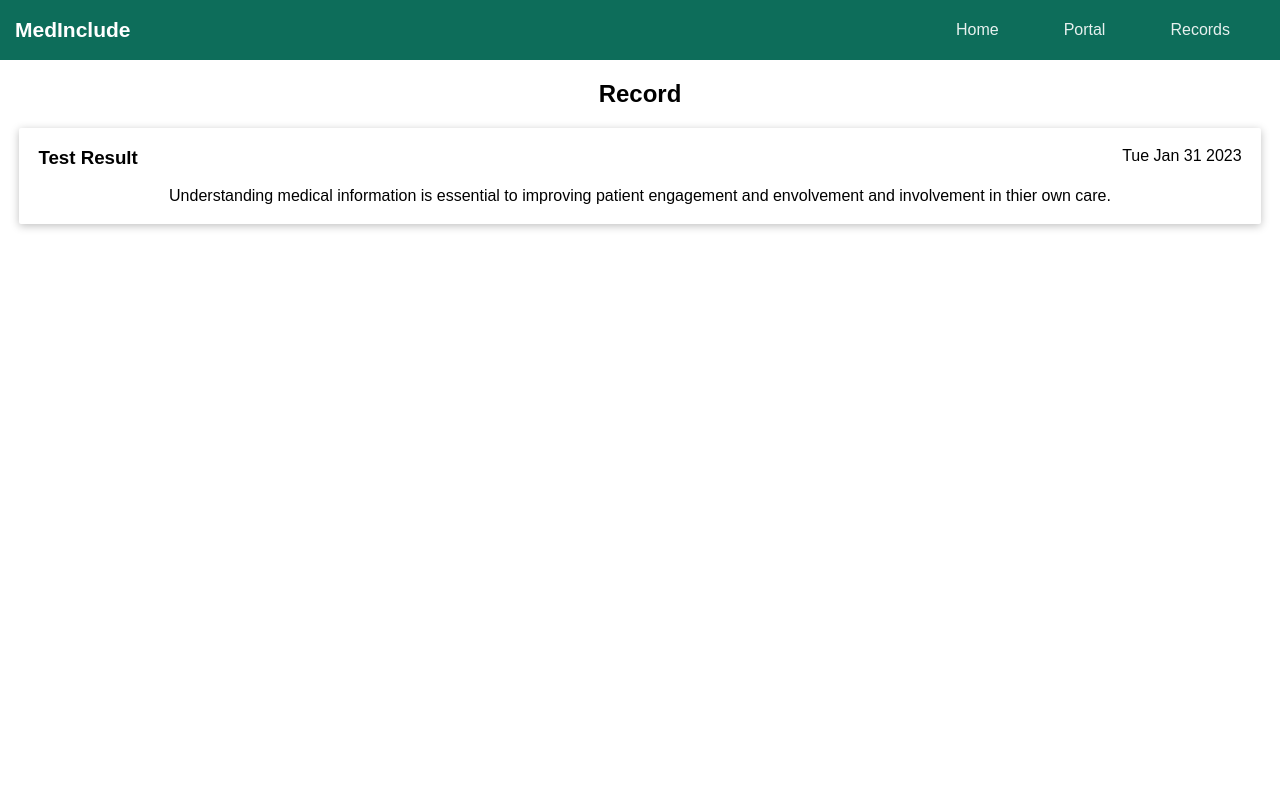
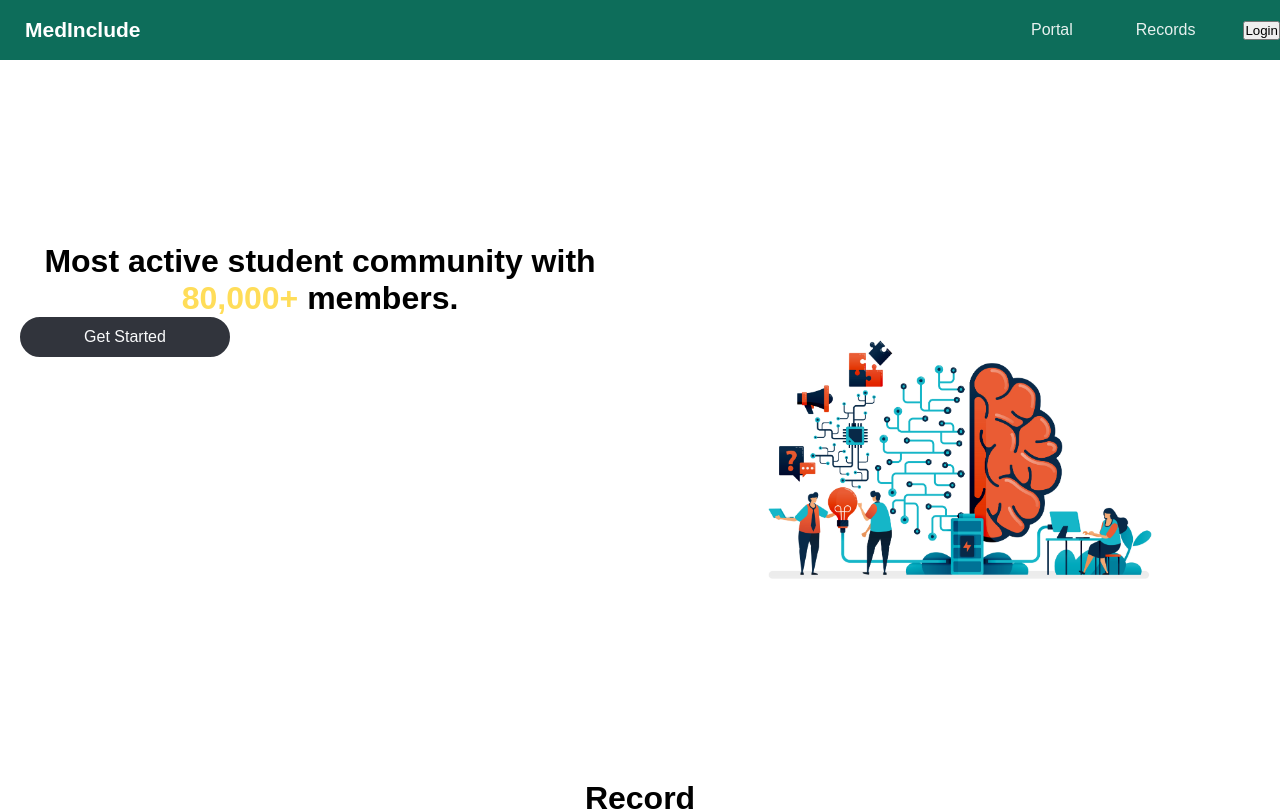
Before and after one commit to GAURAV1-ui/MedInclude.github.io, a React (Create React App) app in the folder medinclude/: page / in a window 1280 px wide. Shown: the top 811 px of the page. Built offline with nearby package versions, Linux system fonts and the light colour scheme.

Commit message:
new commit

```diff
--- a/medinclude/src/App.js
+++ b/medinclude/src/App.js
@@ -1,12 +1,12 @@
 import './App.css';
 import Navbar from './components/Menu/Navbar';
-import Home from './Home/Home';
+import Portal from './Portal/Portal';
 
 function App() {
   return (
     <div className="App">
       <Navbar/>
-      <Home/>
+      <Portal/>
     </div>
   );
 }
--- a/medinclude/src/Home/Home.js
+++ /dev/null
@@ -1,20 +0,0 @@
-import React from 'react'
-import TextContainer from '../components/TextContainer/TextContainer';
-import styles from './Home.module.css';
-
-const Home = () => {
-  return (
-    <>
-    <div className={styles.home}>
-        <h2>Record</h2>
-    </div>
-    <div>
-        <TextContainer/>
-
-    </div>
-
-    </>
-  )
-}
-
-export default Home
--- a/medinclude/src/Home/Home.module.css
+++ /dev/null
@@ -1,3 +0,0 @@
-.home {
-    margin: 20px;
-}
--- /dev/null
+++ b/medinclude/src/Portal/Portal.js
@@ -0,0 +1,48 @@
+import React from 'react'
+import TextContainer from '../components/TextContainer/TextContainer';
+import styles from './Portal.module.css';
+import MainImage from '../Images/Project_69-08.jpg'
+
+const Portal = () => {
+  return (
+    <div>
+      <div>
+      <div className={styles.home_background}>
+        <div className={styles.home_container}>
+          <div className={styles.float_container}>
+            <div className={`${styles.float_child} ${styles.left}`}>
+              <h1>
+                Most active student community with{" "}
+                <font color="#FFDD59">80,000+</font> members.
+              </h1>
+              <div className={`${styles.home_form_group} ${styles.buttons}`}>
+                <button
+                  className={styles.home_form_button}
+                  // onClick={() => {
+                    // window.location.href = "/contact";
+                  // }}
+                >
+                  Get Started
+                </button>
+              </div>
+            </div>
+
+            <div className={`${styles.float_child} ${styles.right}`}>
+              <img className={styles.home_img} src={MainImage} alt="" />
+            </div>
+          </div>
+        </div>
+      </div>
+      </div>
+    <div className={styles.portal}>
+        <h1>Record</h1>
+    </div>
+    <div className={styles.textContainer}>
+        <TextContainer />
+    </div>
+
+    </div>
+  )
+}
+
+export default Portal;
--- /dev/null
+++ b/medinclude/src/Portal/Portal.module.css
@@ -0,0 +1,105 @@
+.home_background{
+    display: flex;
+    width: 100%;
+    min-height: 90vh;
+}
+  .home_container{
+    margin: auto;
+  }
+.float_container {
+    display: flex;
+    /* gap: 15px; */
+
+}
+.home_img {
+    width: 70%;
+    margin-top: 75px;
+}
+
+.float_child {
+
+    width: 50%;
+    padding: 20px;
+}
+
+.left{
+    /* padding-top: 4rem; */
+    /* padding-left: 7rem; */
+    /* color: white; */
+
+
+}
+.left h1{
+    /* font-size: 3rem; */
+}
+.left p {
+    font-size: 1rem;
+    margin: 25px 2px;
+}
+.home_form_group{
+    display: flex;
+}
+.home_form_button {
+
+    background: #31343C;
+    border: 2px solid #31343C;
+    border-radius: 50px;
+    padding: 9px;
+    width: 35%;
+    color:#F9FAFB ;
+    font-size: 1rem;
+    cursor: pointer;
+    outline: none;
+    margin-right: 15px;
+    /* margin_left: 10px; */
+    /* margin_top: 30px; */
+  }
+
+  .home_form_button:hover {
+    color: #FEDD58;
+  }
+
+@media screen and (max_width: 900px) {
+    .home_container{
+        margin: auto;
+        padding: 10px;
+      }
+    .float_container{
+        display: flex;
+        flex-direction: column_reverse;
+    }
+    .float_child{
+    width: 100%;
+
+}
+.left{
+    padding: 1rem;
+}
+.left h1{
+    font-size: 20px;
+}
+.left p{
+    font-size: 14px;
+}
+.home_img{
+    width: 100%;
+
+
+}
+.home_form_group{
+    display: flex;
+    flex-direction: column;
+}
+.home_form_button{
+    width: 100%;
+    margin-top: 10px;
+}
+
+}
+.textContainer{
+
+    /* max-width: 75%; */
+}
+.portal h1{
+    text-align: center;
+}
--- a/medinclude/src/components/Menu/Navbar.css
+++ b/medinclude/src/components/Menu/Navbar.css
@@ -4,13 +4,13 @@
 	justify-content: space-between;
 	align-items: center;
 	background: #0d6d5a;
+	/* padding: 2rem; */
   }
 
   .Navbar > .nav-logo {
 	font-weight: 700;
 	font-size: 21px;
-	margin: 15px;
-	/* padding-left:25px; */
+	padding-left:25px;
 	color: #ffffff;
   }
 
@@ -19,7 +19,7 @@
 	font-size: 16px;
 	text-decoration: none;
 	margin: 15px;
-	padding-right:35px;
+	margin-right: 3rem;
 	position: relative;
 	opacity: 0.9;
   }
@@ -40,7 +40,7 @@
   }
 
   .Navbar > .nav-items > a:hover::before {
-	width: 100%;
+	width: 70%;
   }
 
   .Navbar > .nav-toggle {
@@ -53,7 +53,7 @@
 	  top: 60px;
 	  display: flex;
 	  flex-direction: column;
-	  background: #3b4da7;
+	  background: #0d6d5a;
 	  left: 0;
 	  width: 60%;
 	  height: 100%;
--- a/medinclude/src/components/Menu/Navbar.js
+++ b/medinclude/src/components/Menu/Navbar.js
@@ -5,10 +5,11 @@ const Navbar = () => {
   return (
     <div className="Navbar">
       <span className="nav-logo">MedInclude</span>
+
       <div className={`nav-items ${isOpen && "open"}`}>
-        <a href="/home">Home</a>
-        <a href="/about">Portal</a>
+        <a href="/">Portal</a>
         <a href="/service">Records</a>
+        <button>Login</button>
       </div>
       <div
         className={`nav-toggle ${isOpen && "open"}`}
```
Also changed, not shown: medinclude/src/Records/Records.js (added, +14 -0 lines), medinclude/src/Images/Project_69-08.jpg (added), medinclude/src/Records/Records.module.css (added).
